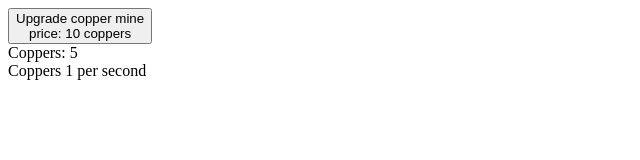
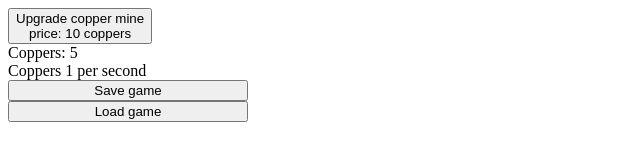
Before and after one commit to Areso/incremental-idle-tutorial-en, a plain HTML site: page index.html in a window 1280 px wide. Shown: the whole page, without its empty margins (0-640 px from the left). Drawn offline with Linux system fonts and the light colour scheme.

Commit message:
added save and load game

```diff
--- a/index.html
+++ b/index.html
@@ -11,6 +11,8 @@
 <button id="btnUpgCopperMine" onclick="upgCopperMine()">Upgrade copper mine<br>price: 10 coppers</button><br>
 Coppers: <span id="spnCoppersValue">0</span><br>
 Coppers <span id="spnCoppersRate">1</span> per second<br>
+<button id="btnSaveGame" onclick="saveGame()" style="width: 240px;">Save game</button><br>
+<button id="btnLoadGame" onclick="loadGame()" style="width: 240px;">Load game</button><br>
 <script>
   let coppers = 0;
   let copperGrowth = 1;
@@ -41,6 +43,20 @@ Coppers <span id="spnCoppersRate">1</span> per second<br>
       spnCoppersRate.innerText   = copperGrowth*coppersUpgLevel;
     }
   }
+  function saveGame() {
+    localStorage.setItem('coppers', coppers);
+    localStorage.setItem('coppersUpgCost', coppersUpgCost);
+    localStorage.setItem('coppersUpgLevel', coppersUpgLevel);
+  }
+  function loadGame() {
+    coppers         = parseInt(localStorage.getItem('coppers'));
+    coppersUpgCost  = parseInt(localStorage.getItem('coppersUpgCost'));
+    coppersUpgLevel = parseInt(localStorage.getItem('coppersUpgLevel'));
+    spnCoppersVal.innerText      = coppers;
+    let buttonUpgCopperMineLabel = "Upgrade copper mine<br>price: "+coppersUpgCost.toString()+" coppers";
+    btnUpgCopperMine.innerHTML = buttonUpgCopperMineLabel;
+    spnCoppersRate.innerText   = copperGrowth*coppersUpgLevel;
+  }
 </script>
 </body>
 </html>
```
